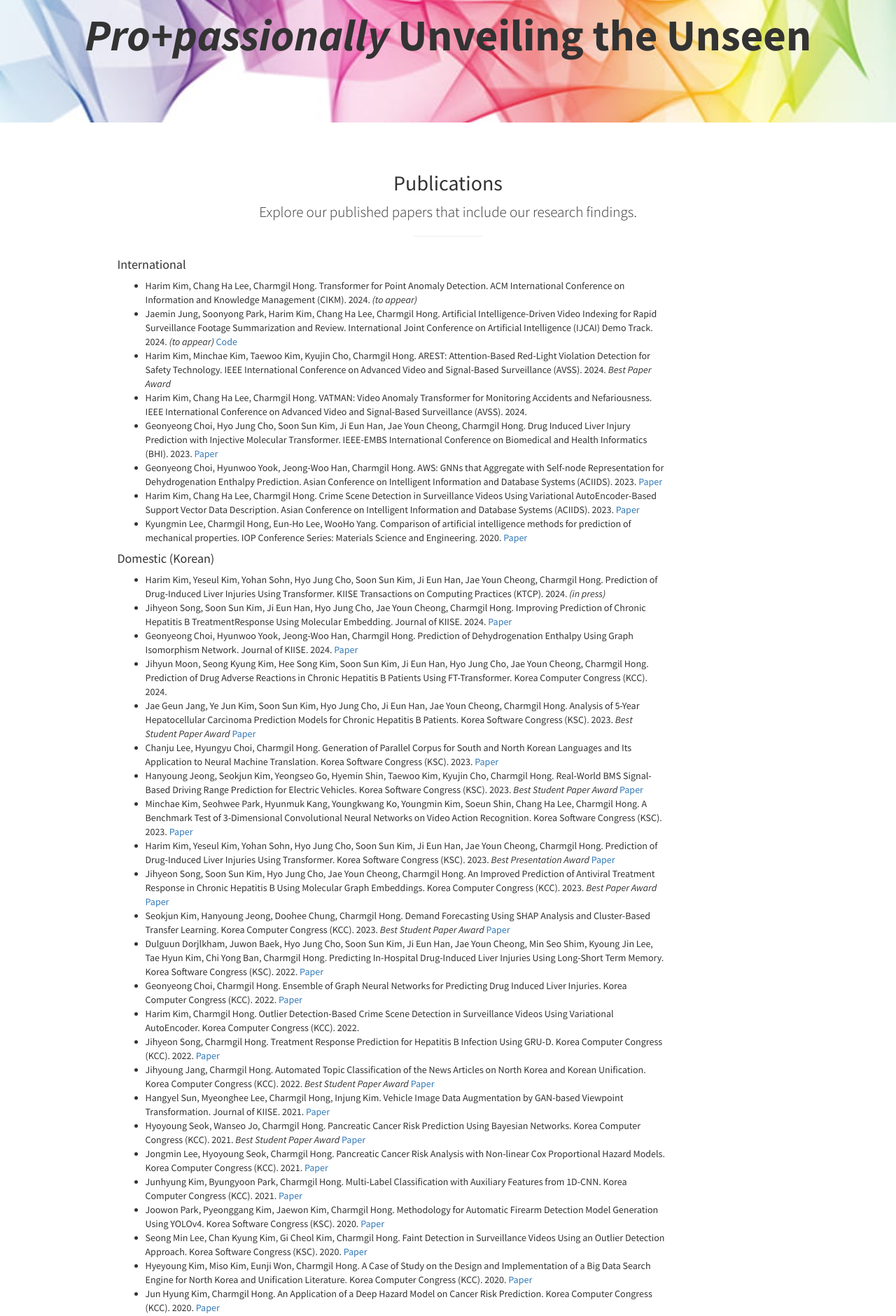
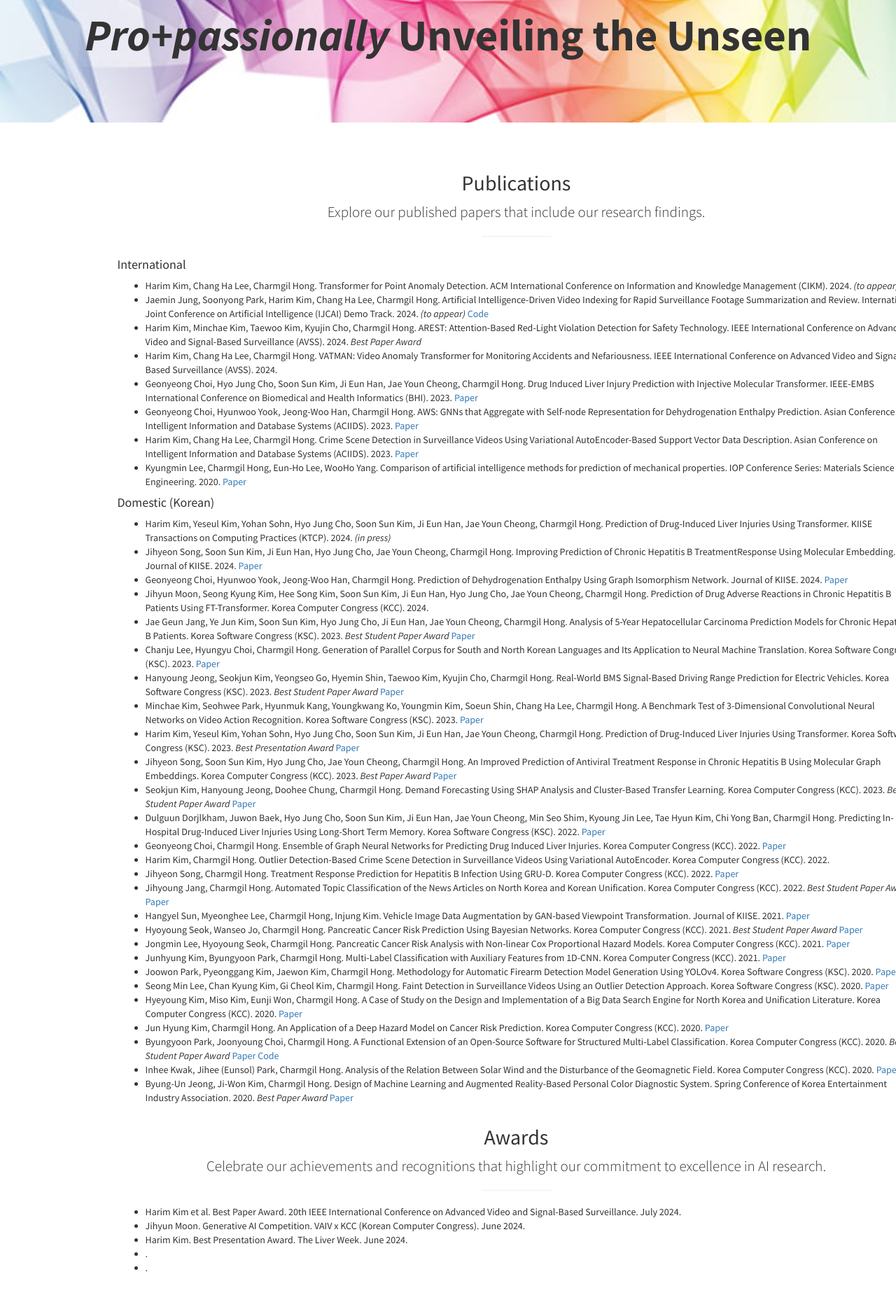
Before and after one commit to nth221/nth221.github.io, a Jekyll site: the page built from index.html, in a window 1280 px wide. Shown: the part 2491-4371 px from the top of the page at 70% size. Built offline with Jekyll 4.4.1, drawn with Linux system fonts in a browser that asks for light colours.

Commit message:
modified:   _includes/portfolio.html

```diff
--- a/_includes/portfolio.html
+++ b/_includes/portfolio.html
@@ -1,12 +1,12 @@
 <section id="portfolio" class="portfolio">
   <div class="container">
     <div class="row">
-      <div class="col-lg-10 col-lg-offset-1 text-center">
+      <div class="col-lg-12 col-lg-offset-1 text-center">
         <h2>Publications</h2>
         <p class="lead">Explore our published papers that include our research findings.</p>
         <hr class="small">
         <div class="row">
-          <div class="col-lg-10 text-left">
+          <div class="col-lg-12 text-left">
             <h4>International</h4>
             <ul class="publication-list">
               <li>Harim Kim, Chang Ha Lee, Charmgil Hong. Transformer for Point Anomaly Detection. ACM International Conference on Information and Knowledge Management (CIKM). 2024. <em>(to appear)</em></li>
```
